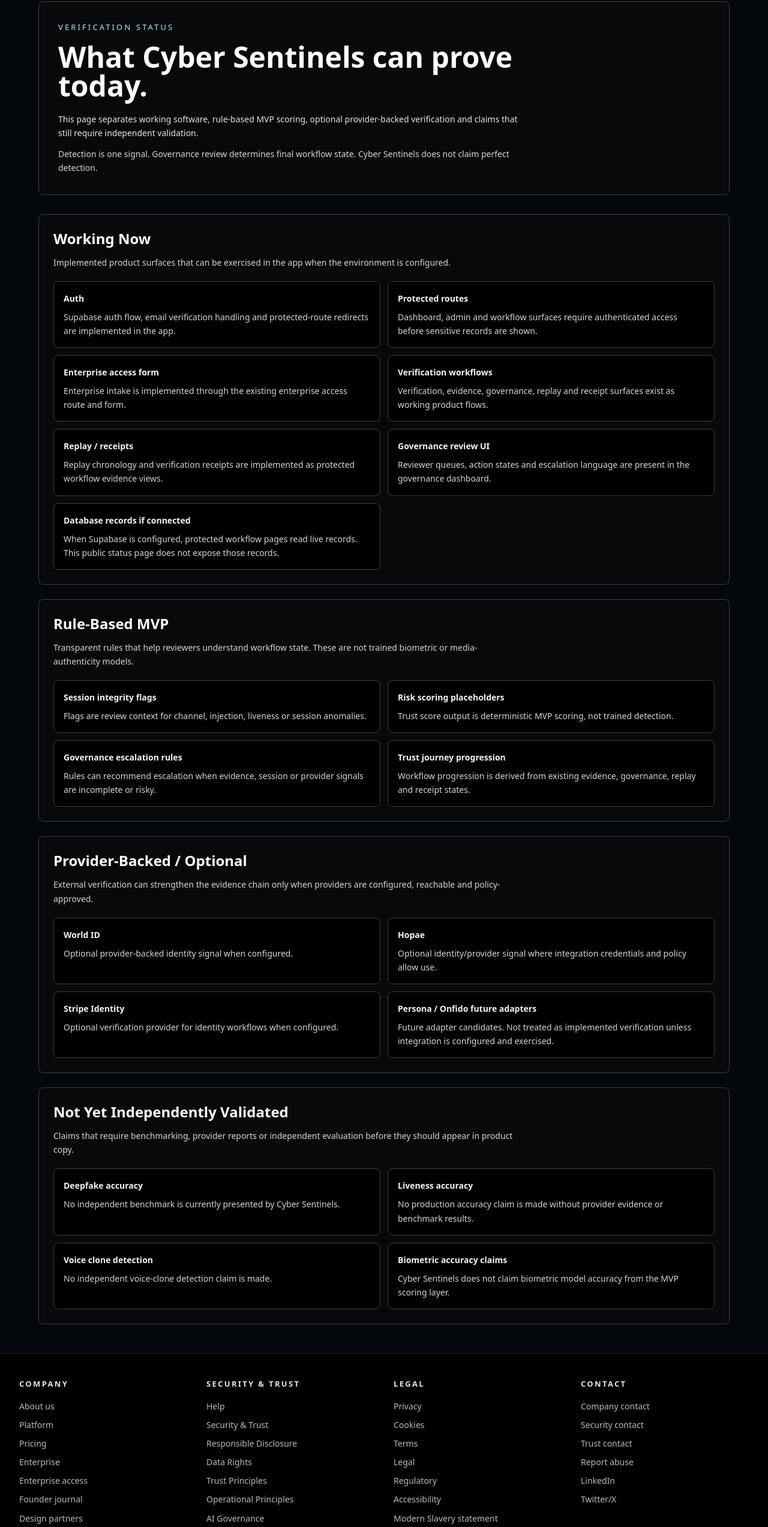
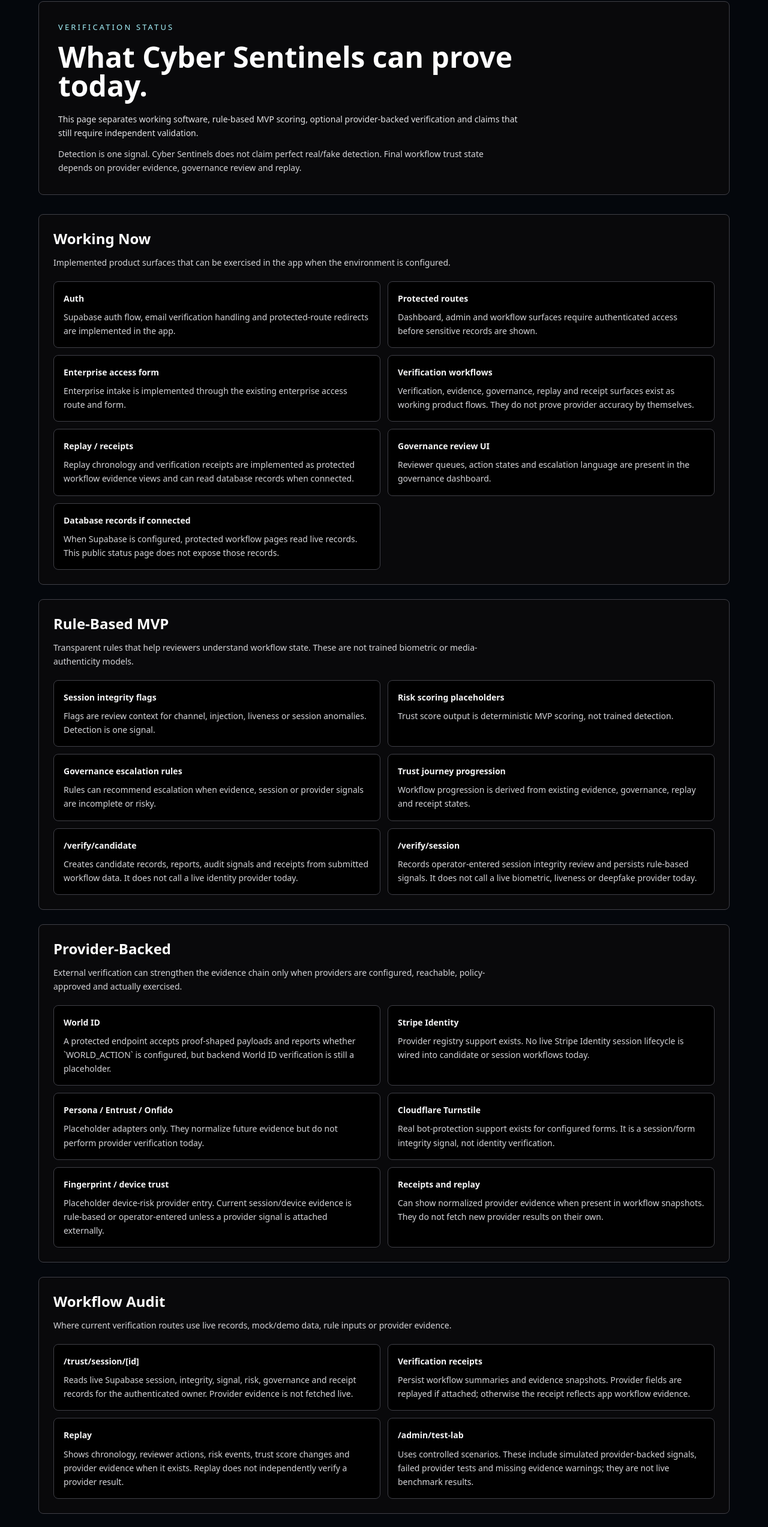
Before and after one commit to emeaexecutive/Cyber-Sentinels-V2, a Next.js app: page /status/verification in a window 1280 px wide. Shown: the part 185-2731 px from the top of the page at 60% size. Built offline with nearby package versions, Linux system fonts and the light colour scheme; no server answers.

Commit message:
Audit real verification provider status

```diff
--- a/app/admin/test-lab/page.tsx
+++ b/app/admin/test-lab/page.tsx
@@ -1,6 +1,7 @@
 import Link from "next/link";
 import { redirect } from "next/navigation";
 import { checkAdminAccess, requireAdminPageAccess } from "@/lib/auth/isAdmin";
+import { getVerificationProviderRegistry } from "@/lib/providers";
 import { createClient } from "@/lib/supabase/server";
 import { runValidationScenarios } from "@/lib/validation/signal-testing";
 
@@ -28,6 +29,10 @@ export default async function TestLabPage() {
   await requireAdminPageAccess(supabase, { path: "/admin/test-lab" });
 
   const results = runValidationScenarios();
+  const providers = getVerificationProviderRegistry();
+  const providerWarnings = providers.filter((provider) =>
+    ["safely_disabled", "placeholder", "future"].includes(provider.status)
+  );
 
   return (
     <main className="min-h-screen bg-[#04070c] px-6 py-8 text-white md:px-8">
@@ -43,7 +48,7 @@ export default async function TestLabPage() {
                 Controlled trust-signal scenarios.
               </h1>
               <p className="mt-4 max-w-3xl text-sm leading-7 text-zinc-400">
-                Run deterministic scenarios for identity confidence, provider-backed verification signals, session integrity, behavioral consistency, evidence completeness and governance review state. These are rule-based validation cases, not benchmark results.
+                Run deterministic scenarios for identity confidence, provider-backed verification signals, session integrity, behavioral consistency, evidence completeness and governance review state. These are rule-based validation cases, not benchmark results or live provider success claims.
               </p>
             </div>
             <div className="flex flex-wrap gap-3">
@@ -53,6 +58,33 @@ export default async function TestLabPage() {
               <Link href="/admin/verification-testbench" className="rounded-lg border border-zinc-700 px-4 py-2 text-sm text-zinc-300 hover:text-white">
                 Verification testbench
               </Link>
+            </div>
+          </div>
+        </section>
+
+        <section className="mt-8 grid gap-4 lg:grid-cols-[1fr_1fr]">
+          <div className="rounded-lg border border-zinc-800 bg-zinc-950 p-5">
+            <h2 className="text-xl font-semibold">Test coverage labels</h2>
+            <div className="mt-4 grid gap-3 text-sm text-zinc-400">
+              <p className="rounded-lg border border-zinc-800 bg-black p-3">
+                Real provider-backed tests: available only when a configured provider result is attached to workflow evidence. This lab does not call providers during rendering.
+              </p>
+              <p className="rounded-lg border border-zinc-800 bg-black p-3">
+                Simulated tests: controlled scenario inputs exercise rule-based scoring, replay chronology and governance escalation.
+              </p>
+              <p className="rounded-lg border border-zinc-800 bg-black p-3">
+                Failed provider tests: scenarios model failed or pending provider states so review paths can be inspected safely.
+              </p>
+            </div>
+          </div>
+          <div className="rounded-lg border border-zinc-800 bg-zinc-950 p-5">
+            <h2 className="text-xl font-semibold">Missing provider warnings</h2>
+            <div className="mt-4 grid gap-2">
+              {providerWarnings.map((provider) => (
+                <p key={provider.id} className="rounded-lg border border-zinc-800 bg-black p-3 text-sm leading-6 text-zinc-400">
+                  {provider.name}: {provider.status.replaceAll("_", " ")}. {provider.notes}
+                </p>
+              ))}
             </div>
           </div>
         </section>
--- a/app/status/verification/page.tsx
+++ b/app/status/verification/page.tsx
@@ -1,4 +1,5 @@
 import Link from "next/link";
+import { getVerificationProviderRegistry } from "@/lib/providers";
 
 export const dynamic = "force-dynamic";
 
@@ -6,24 +7,28 @@ const workingNow = [
   ["Auth", "Supabase auth flow, email verification handling and protected-route redirects are implemented in the app."],
   ["Protected routes", "Dashboard, admin and workflow surfaces require authenticated access before sensitive records are shown."],
   ["Enterprise access form", "Enterprise intake is implemented through the existing enterprise access route and form."],
-  ["Verification workflows", "Verification, evidence, governance, replay and receipt surfaces exist as working product flows."],
-  ["Replay / receipts", "Replay chronology and verification receipts are implemented as protected workflow evidence views."],
+  ["Verification workflows", "Verification, evidence, governance, replay and receipt surfaces exist as working product flows. They do not prove provider accuracy by themselves."],
+  ["Replay / receipts", "Replay chronology and verification receipts are implemented as protected workflow evidence views and can read database records when connected."],
   ["Governance review UI", "Reviewer queues, action states and escalation language are present in the governance dashboard."],
   ["Database records if connected", "When Supabase is configured, protected workflow pages read live records. This public status page does not expose those records."],
 ];
 
 const ruleBasedMvp = [
-  ["Session integrity flags", "Flags are review context for channel, injection, liveness or session anomalies."],
+  ["Session integrity flags", "Flags are review context for channel, injection, liveness or session anomalies. Detection is one signal."],
   ["Risk scoring placeholders", "Trust score output is deterministic MVP scoring, not trained detection."],
   ["Governance escalation rules", "Rules can recommend escalation when evidence, session or provider signals are incomplete or risky."],
   ["Trust journey progression", "Workflow progression is derived from existing evidence, governance, replay and receipt states."],
+  ["/verify/candidate", "Creates candidate records, reports, audit signals and receipts from submitted workflow data. It does not call a live identity provider today."],
+  ["/verify/session", "Records operator-entered session integrity review and persists rule-based signals. It does not call a live biometric, liveness or deepfake provider today."],
 ];
 
 const providerBacked = [
-  ["World ID", "Optional provider-backed identity signal when configured."],
-  ["Hopae", "Optional identity/provider signal where integration credentials and policy allow use."],
-  ["Stripe Identity", "Optional verification provider for identity workflows when configured."],
-  ["Persona / Onfido future adapters", "Future adapter candidates. Not treated as implemented verification unless integration is configured and exercised."],
+  ["World ID", "A protected endpoint accepts proof-shaped payloads and reports whether `WORLD_ACTION` is configured, but backend World ID verification is still a placeholder."],
+  ["Stripe Identity", "Provider registry support exists. No live Stripe Identity session lifecycle is wired into candidate or session workflows today."],
+  ["Persona / Entrust / Onfido", "Placeholder adapters only. They normalize future evidence but do not perform provider verification today."],
+  ["Cloudflare Turnstile", "Real bot-protection support exists for configured forms. It is a session/form integrity signal, not identity verification."],
+  ["Fingerprint / device trust", "Placeholder device-risk provider entry. Current session/device evidence is rule-based or operator-entered unless a provider signal is attached externally."],
+  ["Receipts and replay", "Can show normalized provider evidence when present in workflow snapshots. They do not fetch new provider results on their own."],
 ];
 
 const notValidated = [
@@ -31,6 +36,14 @@ const notValidated = [
   ["Liveness accuracy", "No production accuracy claim is made without provider evidence or benchmark results."],
   ["Voice clone detection", "No independent voice-clone detection claim is made."],
   ["Biometric accuracy claims", "Cyber Sentinels does not claim biometric model accuracy from the MVP scoring layer."],
+  ["Real/fake detection", "Cyber Sentinels does not claim perfect real/fake detection."],
+];
+
+const workflowAudit = [
+  ["/trust/session/[id]", "Reads live Supabase session, integrity, signal, risk, governance and receipt records for the authenticated owner. Provider evidence is not fetched live."],
+  ["Verification receipts", "Persist workflow summaries and evidence snapshots. Provider fields are replayed if attached; otherwise the receipt reflects app workflow evidence."],
+  ["Replay", "Shows chronology, reviewer actions, risk events, trust score changes and provider evidence when it exists. Replay does not independently verify a provider result."],
+  ["/admin/test-lab", "Uses controlled scenarios. These include simulated provider-backed signals, failed provider tests and missing evidence warnings; they are not live benchmark results."],
 ];
 
 function Section({
@@ -59,6 +72,8 @@ function Section({
 }
 
 export default function VerificationStatusPage() {
+  const providers = getVerificationProviderRegistry();
+
   return (
     <main className="min-h-screen bg-[#04070c] px-6 py-12 text-white md:px-8">
       <div className="mx-auto max-w-6xl">
@@ -85,7 +100,7 @@ export default function VerificationStatusPage() {
             This page separates working software, rule-based MVP scoring, optional provider-backed verification and claims that still require independent validation.
           </p>
           <p className="mt-3 max-w-3xl text-sm leading-7 text-zinc-400">
-            Detection is one signal. Governance review determines final workflow state. Cyber Sentinels does not claim perfect detection.
+            Detection is one signal. Cyber Sentinels does not claim perfect real/fake detection. Final workflow trust state depends on provider evidence, governance review and replay.
           </p>
         </section>
 
@@ -101,10 +116,37 @@ export default function VerificationStatusPage() {
             items={ruleBasedMvp}
           />
           <Section
-            title="Provider-Backed / Optional"
-            intro="External verification can strengthen the evidence chain only when providers are configured, reachable and policy-approved."
+            title="Provider-Backed"
+            intro="External verification can strengthen the evidence chain only when providers are configured, reachable, policy-approved and actually exercised."
             items={providerBacked}
           />
+          <Section
+            title="Workflow Audit"
+            intro="Where current verification routes use live records, mock/demo data, rule inputs or provider evidence."
+            items={workflowAudit}
+          />
+          <section className="rounded-lg border border-zinc-800 bg-zinc-950 p-6">
+            <h2 className="text-2xl font-semibold text-white">Provider Integration Status</h2>
+            <p className="mt-3 max-w-3xl text-sm leading-7 text-zinc-400">
+              Status is derived from configured environment variables and the current provider registry. Missing optional providers are treated as safely disabled or future placeholders.
+            </p>
+            <div className="mt-5 grid gap-3 md:grid-cols-2">
+              {providers.map((provider) => (
+                <article key={provider.id} className="rounded-lg border border-zinc-800 bg-black p-4">
+                  <div className="flex flex-wrap items-start justify-between gap-3">
+                    <h3 className="text-sm font-semibold text-zinc-100">{provider.name}</h3>
+                    <span className="rounded-full border border-zinc-700 px-2.5 py-1 text-xs text-zinc-300">
+                      {provider.status.replaceAll("_", " ")}
+                    </span>
+                  </div>
+                  <p className="mt-2 text-sm leading-6 text-zinc-400">{provider.notes}</p>
+                  <p className="mt-3 text-xs leading-5 text-zinc-600">
+                    Evidence reference: {provider.evidenceReference}
+                  </p>
+                </article>
+              ))}
+            </div>
+          </section>
           <Section
             title="Not Yet Independently Validated"
             intro="Claims that require benchmarking, provider reports or independent evaluation before they should appear in product copy."
--- a/app/trust/session/[id]/page.tsx
+++ b/app/trust/session/[id]/page.tsx
@@ -206,6 +206,9 @@ export default async function SessionTrustPage({ params }: { params: Promise<{ i
           <p className="mt-4 max-w-3xl text-sm leading-7 text-zinc-400">
             Identity verification, liveness, deepfake risk, injection risk and session integrity are separate review states. A verified candidate can still have channel integrity evidence or verification flags that require manual review.
           </p>
+          <p className="mt-3 max-w-3xl text-sm leading-7 text-zinc-500">
+            Detection is one signal. Cyber Sentinels does not claim perfect real/fake detection. Final workflow trust state depends on provider evidence, governance review and replay.
+          </p>
         </section>
 
         <section className="mt-8 grid gap-4 md:grid-cols-3">
--- a/app/verify/candidate/page.tsx
+++ b/app/verify/candidate/page.tsx
@@ -15,6 +15,9 @@ export default function CandidateVerificationPage() {
           <h1 className="mt-4 text-4xl font-semibold md:text-5xl">Candidate Verification</h1>
           <p className="mt-4 max-w-3xl text-sm leading-7 text-zinc-400">
             Verify candidate identity, profile consistency, liveness and interview-session integrity before a hiring decision moves forward.
+          </p>
+          <p className="mt-3 max-w-3xl text-sm leading-7 text-zinc-500">
+            Detection is one signal. Cyber Sentinels does not claim perfect real/fake detection. Final workflow trust state depends on provider evidence, governance review and replay.
           </p>
         </section>
 
--- a/app/verify/session/page.tsx
+++ b/app/verify/session/page.tsx
@@ -62,6 +62,9 @@ export default function VerifySessionPage() {
           <p className="mt-4 max-w-3xl text-sm leading-7 text-zinc-400">
             Record liveness, deepfake risk, injection risk, channel integrity and session anomalies separately. Identity verification is no longer enough, and every flag remains subject to human review.
           </p>
+          <p className="mt-3 max-w-3xl text-sm leading-7 text-zinc-500">
+            Detection is one signal. Cyber Sentinels does not claim perfect real/fake detection. Final workflow trust state depends on provider evidence, governance review and replay.
+          </p>
         </section>
 
         <form
```
Also changed, not shown: 1 other file (tests, documents, lock files or other folders).
